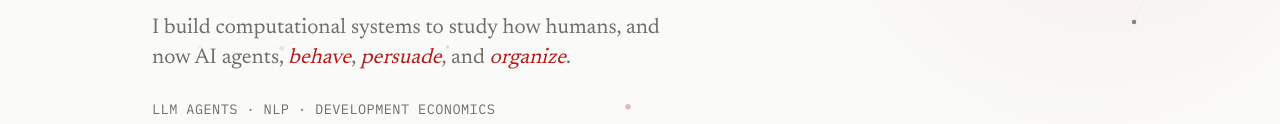
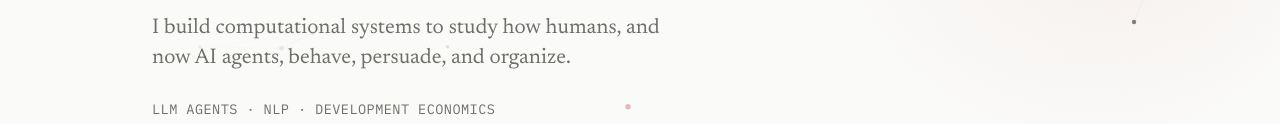
Before and after one commit to okalmanwa/PersonalWebsite, an Astro site: page / in a window 1280 px wide. Shown: the part 443-567 px from the top of the page. Built offline with nearby package versions, Linux system fonts and the light colour scheme; Astro itself is replaced by a stand-in of ours.

Commit message:
Plain tagline, no italic accent on verbs

```diff
--- a/src/components/SimulationHero.astro
+++ b/src/components/SimulationHero.astro
@@ -16,7 +16,7 @@
     <h1 class="rise">Carey Manwa</h1>
     <p class="tagline rise">
       I build computational systems to study how humans, and now AI agents,
-      <em>behave</em>, <em>persuade</em>, and <em>organize</em>.
+      behave, persuade, and organize.
     </p>
     <p class="meta-line rise">LLM AGENTS · NLP · DEVELOPMENT ECONOMICS</p>
   </div>
--- a/src/styles/global.css
+++ b/src/styles/global.css
@@ -843,10 +843,6 @@ html:not(.dark) .icon-sun { display: none; }
   color: var(--accent);
 }
 
-.hero .tagline em {
-  font-style: italic;
-  color: var(--accent);
-}
 
 .hero::before {
   content: '';
```
